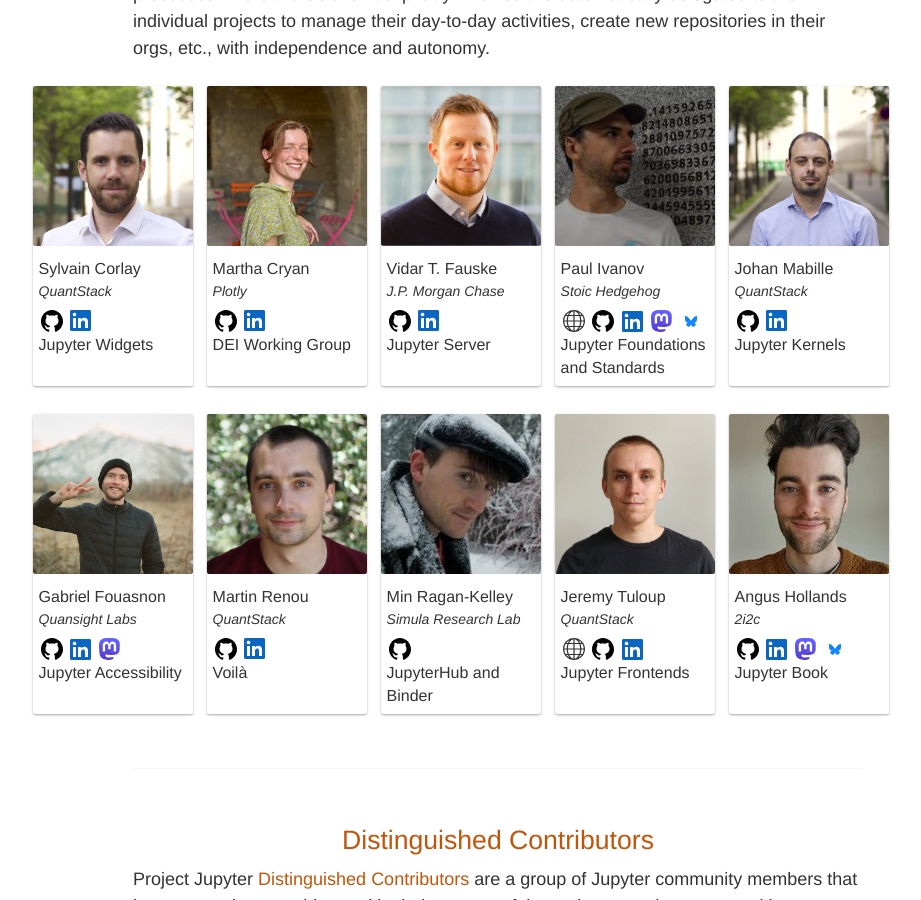
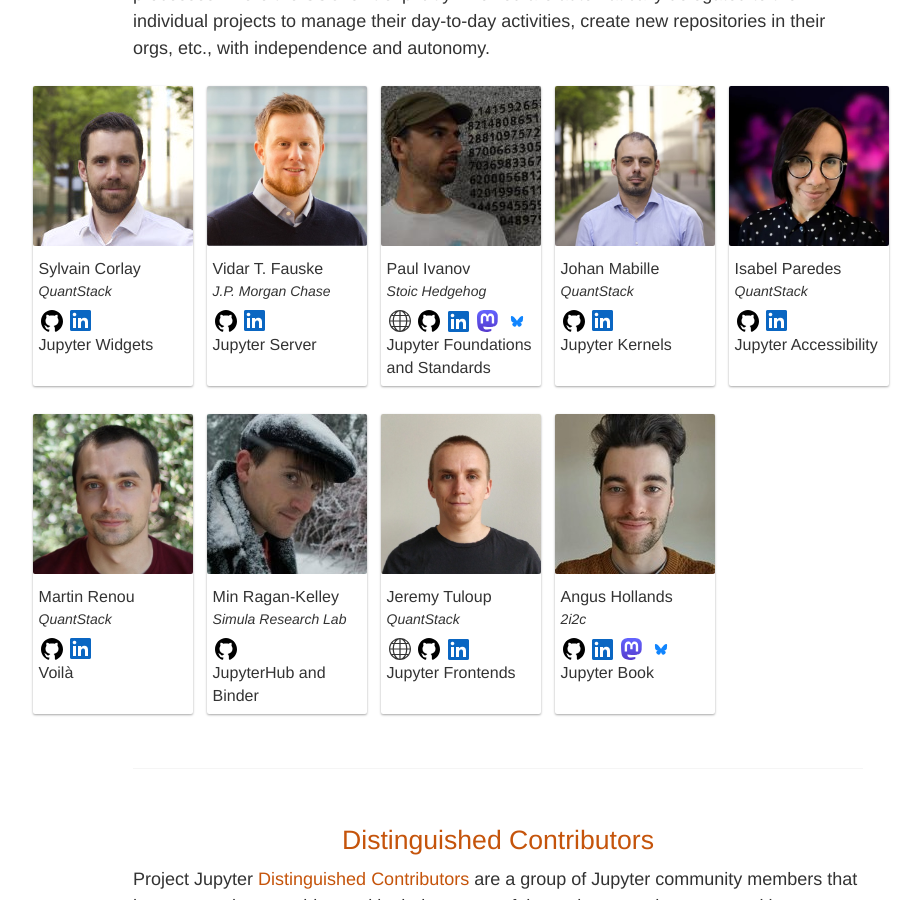
Before and after one commit to jupyter/jupyter.github.io, a Jekyll site: the page built from about.html, in a window 1280 px wide and 900 px high, scrolled down 1980 px. Shown: the whole window, without its empty margins (142-1063 px from the left). Built offline with Jekyll 4.4.1, drawn with Linux system fonts in a browser that asks for light colours; comment, search, counter and statistics services are not loaded.

Commit message:
Added Isabel Paredes as SSC representative for Jupyter Accessibility subproject

```diff
--- a/about.html
+++ b/about.html
@@ -432,12 +432,6 @@
     linkedin: https://www.linkedin.com/in/sylvaincorlay/
     twitter_handle: SylvainCorlay
     subproject: Jupyter Widgets
-  - name: Martha Cryan
-    photo: Martha_Cryan.jpg
-    affiliation: Plotly
-    gh_handle: marthacryan
-    linkedin: https://www.linkedin.com/in/marthacryan/
-    subproject: DEI Working Group
   - name: Vidar T. Fauske
     photo: Vidar_Fauske.jpg
     affiliation: J.P. Morgan Chase
@@ -461,12 +455,11 @@
     linkedin: https://www.linkedin.com/in/johan-mabille
     gh_handle: JohanMabille
     subproject: Jupyter Kernels
-  - name: Gabriel Fouasnon
-    photo: Gabriel_Fouasnon.jpg
-    affiliation: Quansight Labs
-    gh_handle: gabalafou
-    linkedin: https://www.linkedin.com/in/gabriel-fouasnon
-    mastodon: https://tech.lgbt/@gabalafou
+  - name: Isabel Paredes
+    photo: Isabel_Paredes.jpg
+    affiliation: QuantStack
+    gh_handle: isabelparedes
+    linkedin: https://www.linkedin.com/in/isabel-paredes
     subproject: Jupyter Accessibility
   - name: Martin Renou
     photo: Martin_Renou.jpg
```
